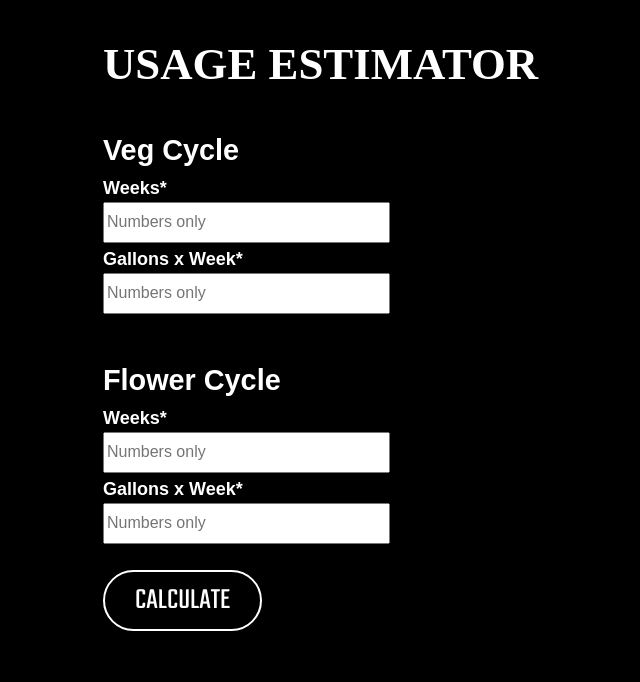
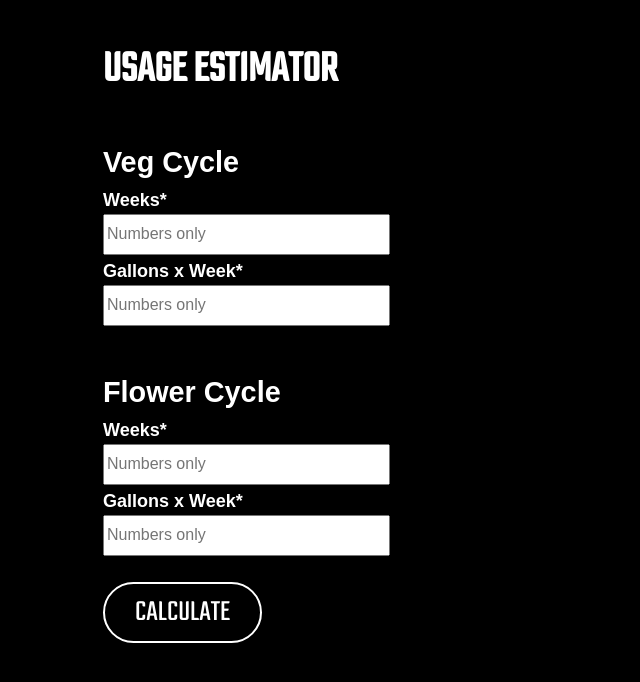
Before and after one commit to DarkAmdHa/usage-estimator, a plain HTML site: page index.html in a window 1280 px wide. Shown: the whole page, without its empty margins (187-827 px from the left). Drawn offline with Linux system fonts and the light colour scheme.

Commit message:
Update style.css

```diff
--- a/style.css
+++ b/style.css
@@ -1,11 +1,16 @@
+@import url("Industrial-Regular.ttf");
+@import url("Industrial-Bold.otf");
+
 @font-face {
-  font-family: Industrial;
+  font-family: "Industrial";
+  font-weight: normal;
   src: url("Industrial-Regular.ttf") format("truetype");
 }
+
 @font-face {
-  font-family: Industrial;
+  font-family: "Industry";
   font-weight: bold;
-  src: url("Industrial-Bold.otf") format("opentype");
+  src: url("Industrial-Bold.otf");
 }
 
 body {
```
